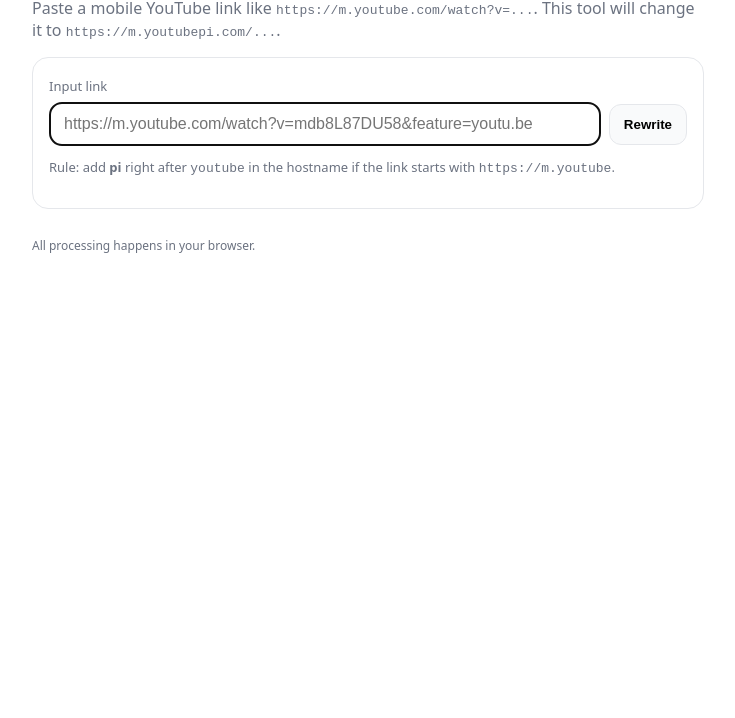
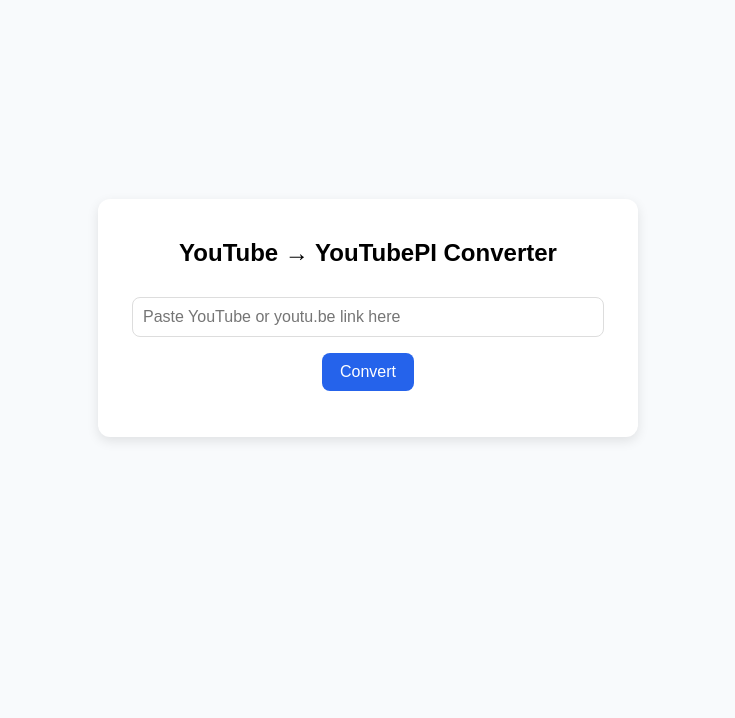
Before and after one commit to Abdul-Ahadexpo/Doro-tools-, a plain HTML site: page index.html in a window 1280 px wide. Shown: the part 82-800 px from the top of the page, without its empty margins (272-1007 px from the left). Drawn offline with Linux system fonts and the light colour scheme.

Commit message:
Update index.html

```diff
--- a/index.html
+++ b/index.html
@@ -1,101 +1,107 @@
-<!doctype html>
-
+<!DOCTYPE html>
 <html lang="en">
 <head>
-  <meta charset="utf-8" />
-  <meta name="viewport" content="width=device-width, initial-scale=1" />
-  <title>YouTube → YouTubePI Link Rewriter</title>
+  <meta charset="UTF-8" />
+  <meta name="viewport" content="width=device-width, initial-scale=1.0"/>
+  <title>YouTube PI Link Converter</title>
   <style>
-    :root{--bg:#ffffff;--fg:#0a0a0a;--muted:#6b7280;--border:#e5e7eb}
-    *{box-sizing:border-box}body{margin:0;font-family:system-ui,-apple-system,Segoe UI,Roboto,Ubuntu,Cantarell,Noto Sans,sans-serif;background:var(--bg);color:var(--fg)}
-    .wrap{max-width:720px;margin:0 auto;padding:24px}
-    h1{font-weight:700;letter-spacing:-0.01em;font-size:clamp(22px,3.5vw,32px);margin:8px 0 4px}
-    p{color:var(--muted);margin:0 0 16px}
-    .card{border:1px solid var(--border);border-radius:16px;padding:16px}
-    .row{display:flex;gap:8px;align-items:center}
-    input[type=url]{flex:1;min-width:0;padding:12px 14px;border:1px solid var(--border);border-radius:12px;font-size:16px}
-    button{padding:12px 14px;border-radius:12px;border:1px solid var(--border);background:#f9fafb;font-weight:600;cursor:pointer}
-    button:active{transform:translateY(1px)}
-    .out{margin-top:12px;display:none}
-    .out.show{display:block}
-    .box{padding:12px 14px;border:1px dashed var(--border);border-radius:12px;word-break:break-all}
-    .actions{display:flex;gap:8px;margin-top:10px}
-    .hint{font-size:13px;color:var(--muted)}
-    .err{color:#b91c1c;font-size:14px;margin-top:8px}
-    .footer{margin-top:28px;font-size:12px;color:var(--muted)}
+    body {
+      font-family: Arial, sans-serif;
+      background: #f8fafc;
+      display: flex;
+      justify-content: center;
+      align-items: center;
+      height: 100vh;
+      margin: 0;
+    }
+    .container {
+      background: white;
+      padding: 20px;
+      border-radius: 12px;
+      box-shadow: 0 4px 12px rgba(0,0,0,0.1);
+      width: 100%;
+      max-width: 500px;
+      text-align: center;
+    }
+    input {
+      width: 90%;
+      padding: 10px;
+      margin: 10px 0;
+      border: 1px solid #ddd;
+      border-radius: 8px;
+      font-size: 16px;
+    }
+    button {
+      background: #2563eb;
+      color: white;
+      border: none;
+      padding: 10px 18px;
+      border-radius: 8px;
+      cursor: pointer;
+      font-size: 16px;
+      margin: 6px;
+    }
+    button:hover {
+      background: #1e40af;
+    }
+    .output {
+      margin-top: 20px;
+      word-break: break-all;
+      font-size: 15px;
+      color: #1e293b;
+    }
   </style>
 </head>
 <body>
-  <div class="wrap">
-    <h1>YouTube → YouTubePI Link Rewriter</h1>
-    <p>Paste a mobile YouTube link like <code>https://m.youtube.com/watch?v=...</code>. This tool will change it to <code>https://m.youtubepi.com/...</code>.</p><div class="card">
-  <label for="in" class="hint">Input link</label>
-  <div class="row" style="margin-top:6px">
-    <input id="in" type="url" placeholder="https://m.youtube.com/watch?v=mdb8L87DU58&feature=youtu.be" autofocus />
-    <button id="go" title="Rewrite link">Rewrite</button>
-  </div>
-  <div id="err" class="err" role="alert" aria-live="polite"></div>
-
-  <div id="out" class="out" aria-live="polite">
-    <div class="hint" style="margin-top:10px">Rewritten link</div>
-    <div id="box" class="box"></div>
-    <div class="actions">
-      <button id="copy">Copy</button>
-      <button id="open">Open</button>
-    </div>
+  <div class="container">
+    <h2>YouTube → YouTubePI Converter</h2>
+    <input id="ytLink" type="text" placeholder="Paste YouTube or youtu.be link here" />
+    <br/>
+    <button onclick="convertLink()">Convert</button>
+    <div id="result" class="output"></div>
   </div>
 
-  <p class="hint" style="margin-top:12px">Rule: add <strong>pi</strong> right after <code>youtube</code> in the hostname if the link starts with <code>https://m.youtube</code>.</p>
-</div>
+  <script>
+    function convertLink() {
+      const input = document.getElementById("ytLink").value.trim();
+      let finalUrl = "";
 
-<div class="footer">All processing happens in your browser.</div>
+      try {
+        let url = new URL(input);
 
-  </div>  <script>
-    const $ = (id) => document.getElementById(id);
-    const input = $("in");
-    const out = $("out");
-    const box = $("box");
-    const err = $("err");
+        // Case 1: youtu.be short link
+        if (url.hostname.includes("youtu.be")) {
+          let videoId = url.pathname.replace("/", "");
+          let params = url.searchParams.toString();
+          let fullUrl = `https://m.youtube.com/watch?v=${videoId}`;
+          if (params) {
+            fullUrl += `&${params}`;
+          }
+          // Rewrite to pi link
+          finalUrl = fullUrl.replace("m.youtube.com", "m.youtubepi.com");
+        }
 
-    function rewrite(urlStr){
-      try{
-        const u = new URL(urlStr);
-        // Must begin with m.youtube.* (http or https)
-        const host = u.hostname; // e.g., m.youtube.com
-        if(!/^m\.youtube\./.test(host)){
-          throw new Error("Please use a mobile YouTube link that starts with https://m.youtube...");
+        // Case 2: already a youtube.com link
+        else if (url.hostname.includes("youtube.com")) {
+          finalUrl = input.replace("m.youtube.com", "m.youtubepi.com");
         }
-        // Insert 'pi' after 'youtube' in the hostname: m.youtube.com -> m.youtubepi.com
-        u.hostname = host.replace("m.youtube", "m.youtubepi");
-        return u.toString();
-      }catch(e){
-        throw e;
+
+        else {
+          document.getElementById("result").innerHTML =
+            "<span style='color:red'>❌ Not a valid YouTube link.</span>";
+          return;
+        }
+
+        // Output result
+        document.getElementById("result").innerHTML = `
+          ✅ Converted Link: <br>
+          <a href="${finalUrl}" target="_blank">${finalUrl}</a>
+        `;
+      } catch (e) {
+        document.getElementById("result").innerHTML =
+          "<span style='color:red'>❌ Invalid URL format.</span>";
       }
     }
-
-    function handle(){
-      err.textContent = "";
-      out.classList.remove("show");
-      const raw = input.value.trim();
-      if(!raw){ err.textContent = "Please paste a link."; return; }
-      try{
-        const res = rewrite(raw);
-        box.textContent = res;
-        out.classList.add("show");
-      }catch(e){
-        err.textContent = e.message || String(e);
-      }
-    }
-
-    $("go").addEventListener("click", handle);
-    input.addEventListener("keydown", (e)=>{ if(e.key==="Enter") handle(); });
-
-    $("copy").addEventListener("click", async ()=>{
-      try{ await navigator.clipboard.writeText(box.textContent); }catch{}
-    });
-    $("open").addEventListener("click", ()=>{
-      const href = box.textContent.trim();
-      if(href) window.open(href, "_blank");
-    });
-  </script></body>
+  </script>
+</body>
 </html>
```
